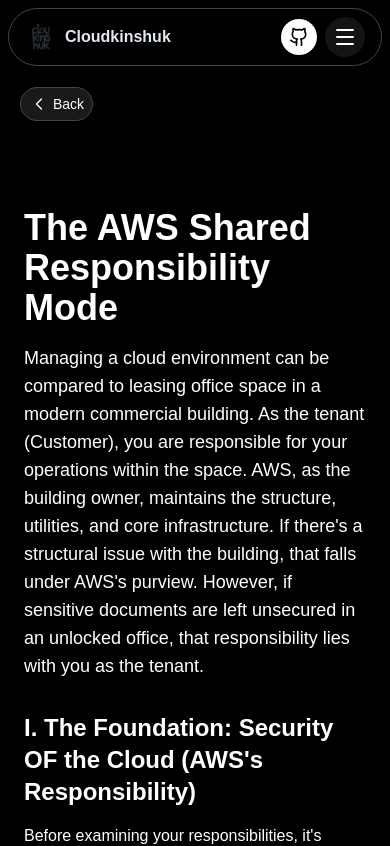
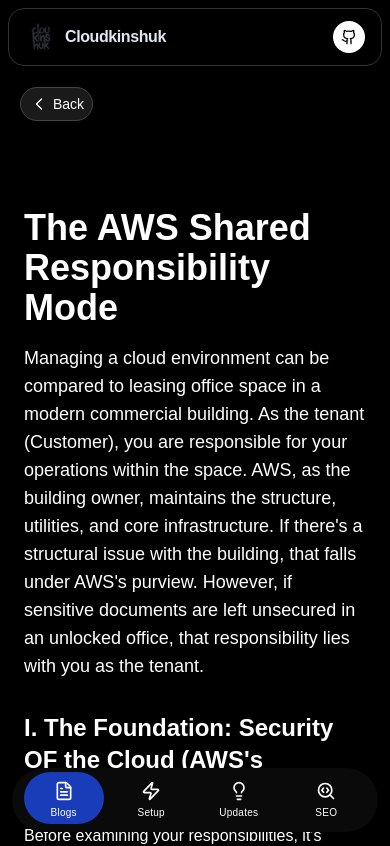
Before and after one commit to kinshukjainn/cloudkinshuk, a Next.js app: page /home-blog/blogD in a window 390 px wide. Shown: the top 846 px of the page. Built offline with nearby package versions, Linux system fonts and the light colour scheme; a web font is replaced by a local one.

Commit message:
made the header much better and navigation more easier and familier

```diff
--- a/app/components/Header.tsx
+++ b/app/components/Header.tsx
@@ -1,19 +1,11 @@
 "use client";
 
-import React, { useState, useEffect } from "react";
+import React from "react";
 import Link from "next/link";
 import Image from "next/image";
 import { usePathname } from "next/navigation";
-import { motion, AnimatePresence, type Variants } from "framer-motion"; // Add this
-import {
-  Menu,
-  X,
-  FileText,
-  Zap,
-  Lightbulb,
-  SearchCode,
-  Github,
-} from "lucide-react";
+import { motion } from "framer-motion";
+import { FileText, Zap, Lightbulb, SearchCode, Github } from "lucide-react";
 
 interface NavItem {
   href: string;
@@ -23,69 +15,43 @@
 
 const Header = () => {
   const pathname = usePathname();
-  const [isMenuOpen, setIsMenuOpen] = useState(false);
 
   const navItems: NavItem[] = [
     {
       href: "/home-blog",
       label: "Blogs",
-      icon: <FileText className="w-4 h-4" />,
+      icon: <FileText className="w-5 h-5 md:w-4 md:h-4" />,
     },
-    { href: "/setup", label: "Setup", icon: <Zap className="w-4 h-4" /> },
+    {
+      href: "/setup",
+      label: "Setup",
+      icon: <Zap className="w-5 h-5 md:w-4 md:h-4" />,
+    },
     {
       href: "/updates",
       label: "Updates",
-      icon: <Lightbulb className="w-4 h-4" />,
+      icon: <Lightbulb className="w-5 h-5 md:w-4 md:h-4" />,
     },
     {
       href: "/seo-insights",
       label: "SEO",
-      icon: <SearchCode className="w-4 h-4" />,
+      icon: <SearchCode className="w-5 h-5 md:w-4 md:h-4" />,
     },
   ];
 
   const isActive = (href: string) =>
     pathname === href || pathname.startsWith(href + "/");
 
-  useEffect(() => {
-    document.body.style.overflow = isMenuOpen ? "hidden" : "auto";
-    return () => {
-      document.body.style.overflow = "auto";
-    };
-  }, [isMenuOpen]);
-
-  // Framer Motion Variants
-  const menuVariants: Variants = {
-    closed: {
-      opacity: 0,
-      height: 0,
-      transition: { duration: 0.3, ease: [0.4, 0, 0.2, 1] },
-    },
-    open: {
-      opacity: 1,
-      height: "auto",
-      transition: {
-        type: "spring",
-        duration: 0.5,
-        bounce: 0,
-        staggerChildren: 0.07,
-        delayChildren: 0.1,
-      },
-    },
-  };
-
-  const itemVariants = {
-    closed: { x: -10, opacity: 0 },
-    open: { x: 0, opacity: 1 },
-  };
-
   return (
-    <header className="fixed top-0 left-0 right-0 z-50 bg-black/80 backdrop-blur-md mx-2 mt-2 rounded-4xl border-x border border-[#444444] hover:border-blue-500 hover:shadow-sm hover:shadow-blue-500 transition-colors duration-300">
+    <>
+      {/* Top Header (Floating Pill Style) */}
+      <header className="fixed top-0 left-0 right-0 z-50 bg-black/80 backdrop-blur-md mx-2 mt-2 rounded-2xl md:rounded-4xl border border-[#333] hover:border-blue-500 hover:shadow-sm hover:shadow-blue-500/20 transition-all duration-300">
         <div className="max-w-7xl mx-auto px-4 sm:px-6 lg:px-8">
           <div className="flex items-center justify-between h-14 sm:h-16">
+            {/* Logo Group */}
             <Link
               href="/"
-            className="flex items-center gap-2 font-bold text-lg sm:text-xl text-slate-200"
+              className="flex items-center gap-2 font-bold text-lg sm:text-xl text-slate-200 hover:text-white transition-colors"
             >
               <Image
                 src="/corelogo.png"
@@ -94,85 +60,95 @@
                 height={40}
                 className="w-8 h-8 sm:w-10 sm:h-10 object-contain"
               />
-            <span className="hidden sm:inline">CLOUDKINSHUK</span>
-            <span className="sm:hidden text-base">Cloudkinshuk</span>
+              <span className="hidden sm:inline tracking-tight">
+                CLOUDKINSHUK
+              </span>
+              <span className="sm:hidden text-base tracking-tight">
+                Cloudkinshuk
+              </span>
             </Link>
 
-          {/* Desktop Nav */}
-          <nav className="hidden md:flex items-center gap-1">
-            {navItems.map((item) => (
+            {/* Desktop Navigation */}
+            <nav className="hidden md:flex items-center h-full gap-2">
+              {navItems.map((item) => {
+                const active = isActive(item.href);
+                return (
                   <Link
                     key={item.href}
                     href={item.href}
-                className={`flex items-center gap-2 px-4 py-2 text-sm font-medium  rounded-r-xl transition-all relative ${
-                  isActive(item.href)
-                    ? "text-white border-l-4 font-mono shadow-sm shadow-blue-500 border-blue-500"
-                    : "text-slate-400 hover:text-white"
+                    className={`relative flex items-center gap-2 px-4 h-full text-sm font-medium transition-colors ${
+                      active ? "text-white" : "text-slate-400 hover:text-white"
                     }`}
                   >
                     {item.icon}
                     <span>{item.label}</span>
+
+                    {/* Desktop Active Indicator */}
+                    {active && (
+                      <motion.div
+                        layoutId="desktop-active-nav"
+                        className="absolute bottom-0 left-0 right-0 h-[2px] bg-blue-500 shadow-[0_0_8px_rgba(59,130,246,0.6)]"
+                        initial={false}
+                        transition={{
+                          type: "spring",
+                          stiffness: 300,
+                          damping: 30,
+                        }}
+                      />
+                    )}
                   </Link>
-            ))}
+                );
+              })}
             </nav>
 
             {/* Actions */}
-          <div className="flex items-center gap-2">
+            <div className="flex items-center gap-3">
               <a
                 href="https://github.com/kinshukjainn/cloudkinshuk"
-              className="p-2 text-black bg-white rounded-full transition-colors"
+                target="_blank"
+                rel="noreferrer"
+                className="p-2 text-black bg-white rounded-full hover:bg-slate-200 transition-colors"
+                aria-label="GitHub Repository"
               >
-              <Github className="w-5 h-5" />
+                <Github className="w-4 h-4 sm:w-5 sm:h-5" />
               </a>
-
-            <button
-              onClick={() => setIsMenuOpen(!isMenuOpen)}
-              className="md:hidden p-2 text-white p-2 bg-[#141414] cursor-pointer rounded-full  outline-none"
-            >
-              <motion.div animate={{ rotate: isMenuOpen ? 90 : 0 }}>
-                {isMenuOpen ? (
-                  <X className="w-6 h-6" />
-                ) : (
-                  <Menu className="w-6 h-6" />
-                )}
-              </motion.div>
-            </button>
             </div>
           </div>
         </div>
+      </header>
 
-      {/* Mobile Navigation with Framer Motion */}
-      <AnimatePresence>
-        {isMenuOpen && (
-          <motion.div
-            initial="closed"
-            animate="open"
-            exit="closed"
-            variants={menuVariants}
-            className="md:hidden  overflow-hidden"
-          >
-            <nav className="flex flex-col gap-2 p-4 pb-6">
-              {navItems.map((item) => (
-                <motion.div key={item.href} variants={itemVariants}>
+      {/* Mobile Bottom Navigation Bar */}
+      <nav className="md:hidden fixed bottom-0 left-0 right-0 z-50 bg-[#0a0a0a]  mr-3 ml-3  mb-3 rounded-full ">
+        <div className="flex items-center justify-around h-16 px-2">
+          {navItems.map((item) => {
+            const active = isActive(item.href);
+            return (
               <Link
+                key={item.href}
                 href={item.href}
-                    onClick={() => setIsMenuOpen(false)}
-                    className={`flex items-center gap-3 px-5 w-max py-2 rounded-r-xl text-base font-medium transition-colors ${
-                      isActive(item.href)
-                        ? " text-white border-l-4 font-mono shadow-sm shadow-blue-500 border-blue-500"
-                        : "text-slate-100 hover:bg-white/5"
+                className={`relative flex flex-col items-center justify-center w-full h-full space-y-1 transition-colors ${
+                  active ? "text-white" : "text-white "
                 }`}
               >
+                {/* Mobile Active Background Highlight */}
+                {active && (
+                  <motion.div
+                    layoutId="mobile-active-bg"
+                    className="absolute inset-1 rounded-full bg-blue-800 -z-10"
+                    initial={false}
+                    transition={{ type: "spring", stiffness: 300, damping: 30 }}
+                  />
+                )}
                 {item.icon}
-                    <span>{item.label}</span>
+                <span className="text-[10px] font-medium tracking-wide">
+                  {item.label}
+                </span>
               </Link>
-                </motion.div>
-              ))}
+            );
+          })}
+        </div>
       </nav>
-          </motion.div>
-        )}
-      </AnimatePresence>
-    </header>
+    </>
   );
 };
 
```
Lines whose indentation alone changed are shown as unchanged.
